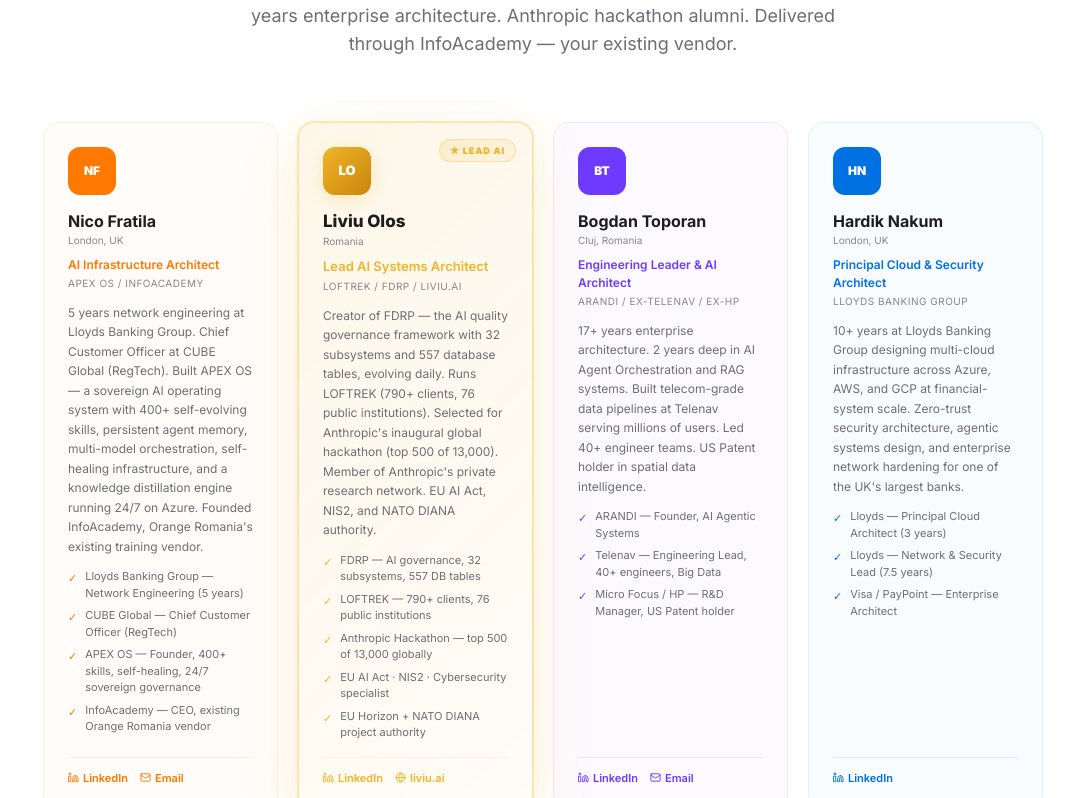
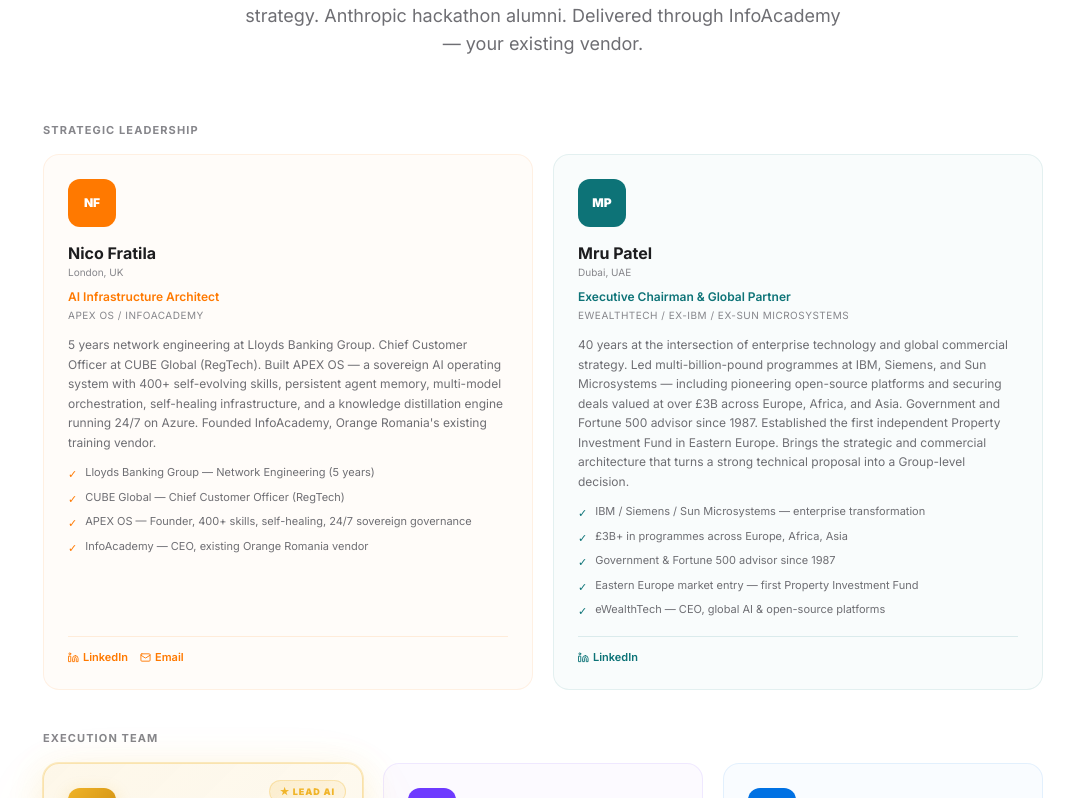
Before and after one commit to fratilanico/orange-proposal, a Next.js app: page / in a window 1280 px wide. Shown: the part 4862-5660 px from the top of the page, without its empty margins (97-1171 px from the left). Built offline with nearby package versions, Linux system fonts and the light colour scheme.

Commit message:
Add Mru Patel as Executive Chairman & Global Partner; 2-tier team layout; APEX OS 400+ skills

```diff
--- a/src/app/page.tsx
+++ b/src/app/page.tsx
@@ -165,7 +165,7 @@
   },
 ];
 
-const TEAM = [
+const LEADERSHIP = [
   {
     name: "Nico Fratila",
     location: "London, UK",
@@ -184,6 +184,28 @@
     color: "#ff7900",
     lead: false,
   },
+  {
+    name: "Mru Patel",
+    location: "Dubai, UAE",
+    title: "Executive Chairman & Global Partner",
+    org: "eWealthTech / ex-IBM / ex-Sun Microsystems",
+    bio: "40 years at the intersection of enterprise technology and global commercial strategy. Led multi-billion-pound programmes at IBM, Siemens, and Sun Microsystems — including pioneering open-source platforms and securing deals valued at over £3B across Europe, Africa, and Asia. Government and Fortune 500 advisor since 1987. Established the first independent Property Investment Fund in Eastern Europe. Brings the strategic and commercial architecture that turns a strong technical proposal into a Group-level decision.",
+    credentials: [
+      "IBM / Siemens / Sun Microsystems — enterprise transformation",
+      "£3B+ in programmes across Europe, Africa, Asia",
+      "Government & Fortune 500 advisor since 1987",
+      "Eastern Europe market entry — first Property Investment Fund",
+      "eWealthTech — CEO, global AI & open-source platforms",
+    ],
+    linkedin: "https://www.linkedin.com/in/maborishapatel/",
+    email: "",
+    website: "",
+    color: "#0d7377",
+    lead: false,
+  },
+];
+
+const TEAM = [
   {
     name: "Liviu Olos",
     location: "Romania",
@@ -875,13 +897,30 @@
                 <span className="text-[#86868b]">AI-native delivery.</span>
               </h2>
               <p className="text-lg text-[#6e6e73] mt-4 max-w-[600px] mx-auto">
-                Lloyds Banking Group pedigree. FDRP AI governance framework. 17+ years enterprise architecture. Anthropic hackathon alumni. Delivered through InfoAcademy — your existing vendor.
+                IBM and Lloyds pedigree. FDRP AI governance. 40+ years enterprise strategy. Anthropic hackathon alumni. Delivered through InfoAcademy — your existing vendor.
               </p>
             </div>
           </AnimateIn>
-          <div className="grid sm:grid-cols-2 lg:grid-cols-4 gap-5">
+
+          {/* Strategic Leadership */}
+          <AnimateIn>
+            <p className="text-[11px] font-bold uppercase tracking-widest text-[#86868b] mb-4">Strategic Leadership</p>
+          </AnimateIn>
+          <div className="grid sm:grid-cols-2 gap-5 mb-8">
+            {LEADERSHIP.map((person, i) => (
+              <AnimateIn key={i} delay={i * 0.1}>
+                <TeamCard person={person} />
+              </AnimateIn>
+            ))}
+          </div>
+
+          {/* Execution Team */}
+          <AnimateIn>
+            <p className="text-[11px] font-bold uppercase tracking-widest text-[#86868b] mb-4 mt-10">Execution Team</p>
+          </AnimateIn>
+          <div className="grid sm:grid-cols-2 lg:grid-cols-3 gap-5">
             {TEAM.map((person, i) => (
-              <AnimateIn key={i} delay={i * 0.1}>
+              <AnimateIn key={i} delay={i * 0.1 + 0.2}>
                 <TeamCard person={person} />
               </AnimateIn>
             ))}
```
